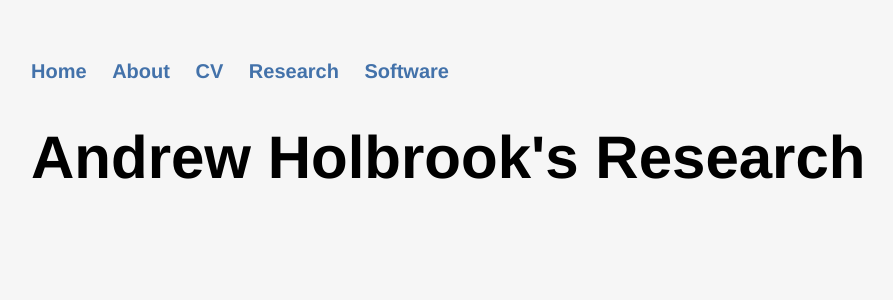
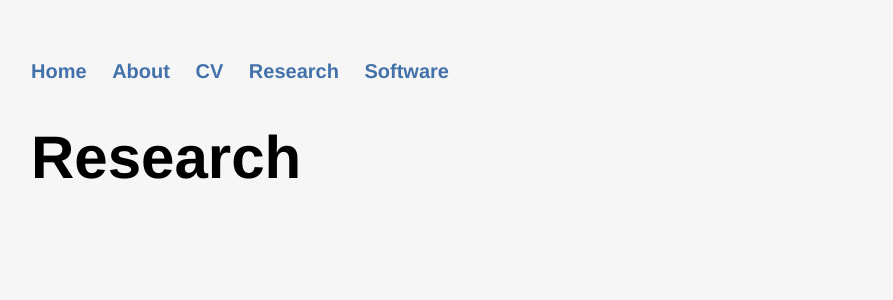
Before and after one commit to andrewjholbrook/andrewjholbrook.github.io, a Jekyll site: the page built from research.html, in a window 1280 px wide. Shown: the top 300 px of the page, without its empty margins (161-1054 px from the left). Built offline with Jekyll 4.4.1, drawn with Linux system fonts in a browser that asks for light colours.

Commit message:
Update research.html

```diff
--- a/research.html
+++ b/research.html
@@ -3,5 +3,5 @@ layout: default
 title: Andrew J. Holbrook
 ---
 <div class="blurb">
-	<h1>Andrew Holbrook's Research</h1>
+	<h1>Research</h1>
 </div><!-- /.blurb -->
```
